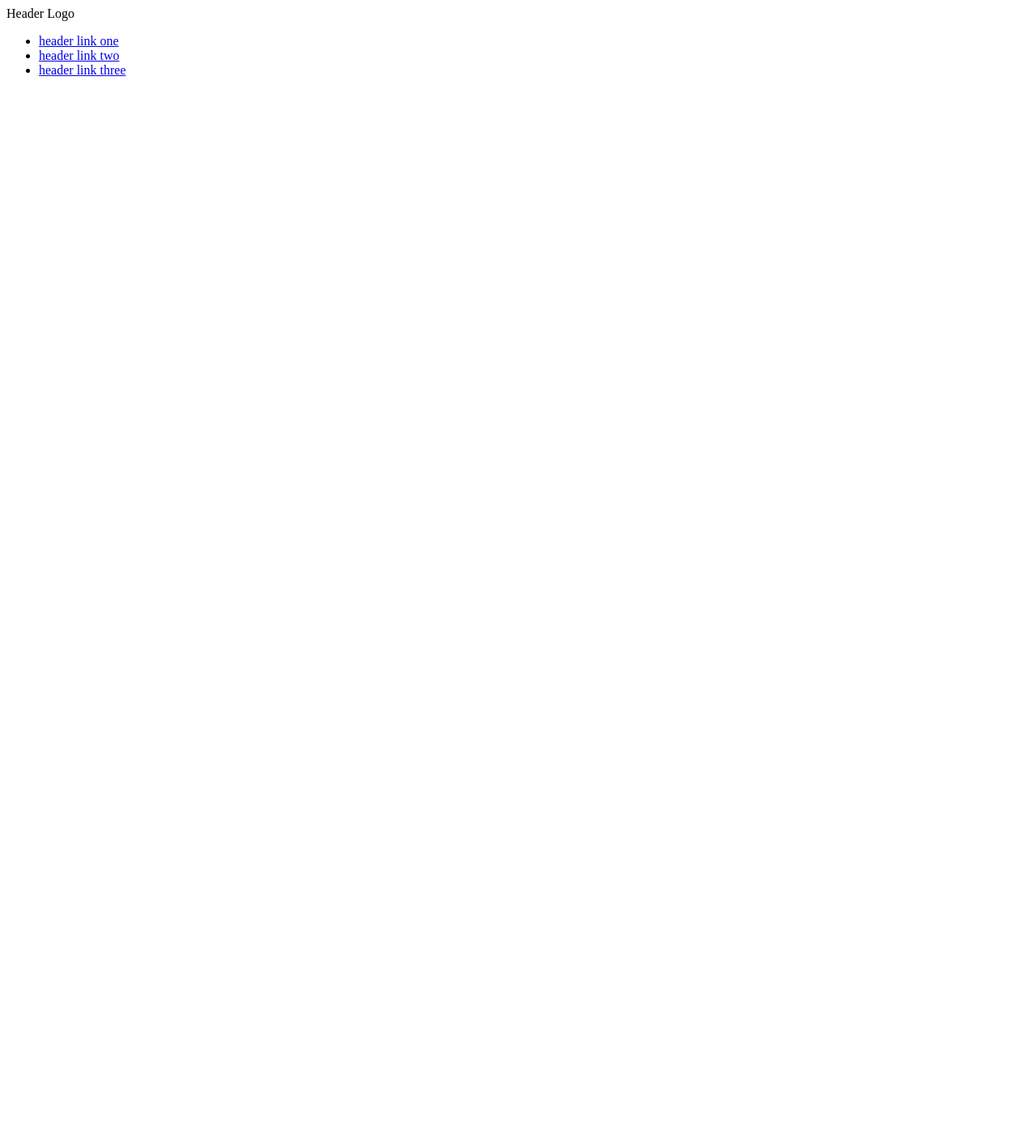
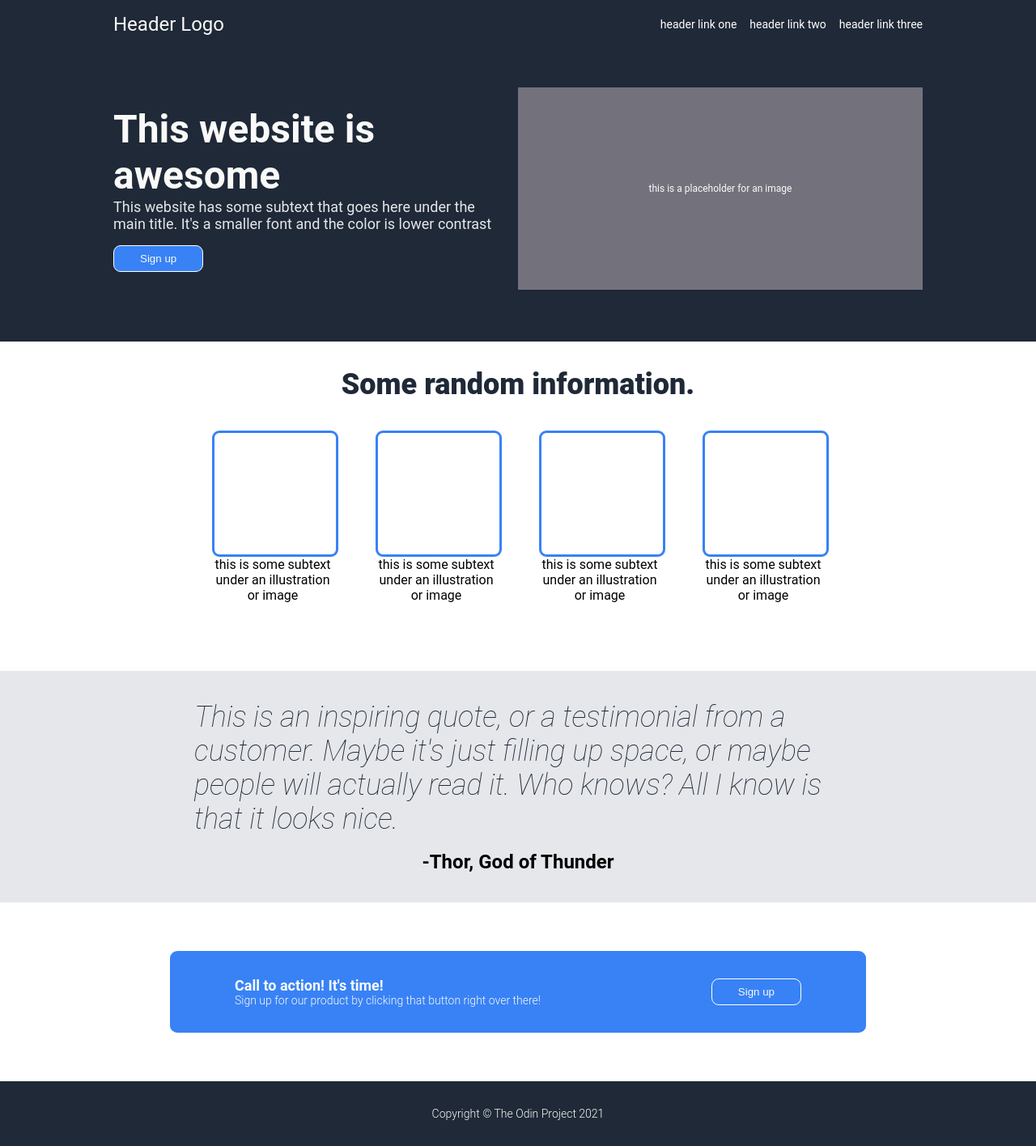
Before and after one commit to 0xNorbu/html-css-landing-page, a plain HTML site: page index.html in a window 1280 px wide. Shown: the whole page at 81% size. Before the commit the page ends 800 px from the top, so only its background shows below. Drawn offline with Linux system fonts and the light colour scheme.

Commit message:
Complete landing page

```diff
--- a/index.html
+++ b/index.html
@@ -9,6 +9,7 @@
     </head>
     <body>
         <div class="header">
+            <div class="navigation-bar">
                 <div class="logo">Header Logo</div>
                 <ul class="links">
                     <li><a href="#">header link one</a></li>
@@ -16,5 +17,63 @@
                     <li><a href="#">header link three</a></li>
                 </ul>
             </div>
+            <div class="hero-section">
+                <div class="left">
+                    <div class="hero-title">This website is awesome</div>
+                    <div class="description">This website has some subtext that goes here under the main title. It's a smaller font and the color is lower contrast</div>
+                    <button class="sign-up">Sign up</button>
+                </div>
+                <div class="right">
+                    <div class="hero-img">this is a placeholder for an image</div>
+                </div>
+            </div>
+        </div>
+
+        <div class="container-one">
+            <div class="information-header">Some random information.</div>
+            <div class="items">
+                <div class="info">
+                    <div class="square"></div>
+                    <div class="text">this is some subtext under an illustration or image</div>
+                </div>
+                <div class="info">
+                    <div class="square"></div>
+                    <div class="text">this is some subtext under an illustration or image</div>
+                </div>
+                <div class="info">
+                    <div class="square"></div>
+                    <div class="text">this is some subtext under an illustration or image</div>
+                </div>
+                <div class="info">
+                    <div class="square"></div>
+                    <div class="text">this is some subtext under an illustration or image</div>
+                </div>
+            </div>
+        </div>
+
+        <div class="quote">
+            <div class="quote-text">This is an inspiring quote, or a testimonial
+                from a customer. Maybe it's just filling up space, or maybe people
+                will actually read it. Who knows? All I know is that it looks nice.
+            </div>
+            <div class="author">-Thor, God of Thunder</div>
+        </div>
+
+        <div class="action">
+            <div class="action-container">
+                <div class="action-words">
+                    <div class="action-title">Call to action! It's time!</div>
+                    <div class="action-description">Sign up for our product by clicking that
+                    button right over there!
+                    </div>
+                </div>
+                <button class="sign-up">Sign up</button>
+            </div>
+        </div>
+
+        <div class="footer">
+            <div class="copyright">Copyright © The Odin Project 2021</div>
+        </div>
+
     </body>
 </html>
--- a/style.css
+++ b/style.css
@@ -0,0 +1,195 @@
+body {
+    font-family: "roboto", sans-serif;
+    margin: 0;
+}
+
+.header,
+.hero-section {
+    background-color: #1f2937;
+}
+
+.navigation-bar {
+    display: flex;
+    justify-content: space-between;
+    align-items: center;
+    width: 1000px;
+    margin: auto;
+    padding-top: 16px;
+}
+
+.logo {
+    font-size: 24px;
+    color: #F9FAF8;
+}
+
+a {
+    text-decoration: none;
+    color: #ffffff;
+}
+
+ul {
+    color: #eeeeee;
+    display: flex;
+    list-style: none;
+    margin: 0;
+    gap: 16px;
+    font-size: 14px;
+}
+
+.hero-section {
+    width: 1000px;
+    display: flex;
+    justify-content: space-between;
+    align-items: center;
+    margin: auto;
+    padding: 64px 0;
+}
+
+.hero-img {
+    display: flex;
+    justify-content: center;
+    align-items: center;
+    width: 500px;
+    height: 250px;
+    background-color: #73727c;
+    font-size: 12px;
+    color: #F9FAF8;
+}
+
+.hero-title {
+    font-size: 48px;
+    color: #F9FAF8;
+    font-weight: bolder;
+    display: flex;
+    width: 400px;
+    flex-wrap: wrap;
+}
+
+.description {
+    font-size: 18px;
+    color: #E5E7EB;
+    display: flex;
+    width: 480px;
+    flex-wrap: wrap;
+    margin-bottom: 16px;
+}
+
+.sign-up {
+    background-color: #3882F6;
+    padding: 8px 32px;
+    border-radius: 6px;
+    color: #F9FAF8;
+    border-style: none;
+}
+
+.container-one {
+    padding: 32px 0;
+    background-color: #FFFFFF;
+    margin-bottom: 52px;
+}
+
+.information-header {
+    font-size: 36px;
+    color: #1F2937;
+    font-weight: 900;
+    text-align: center;
+    margin-bottom: 36px;
+}
+
+.items {
+    display: flex;
+    justify-content: center;
+    align-items: center;
+    text-align: center;
+    gap: 52px;
+}
+
+.info {
+    max-width: 150px;
+    gap: 24px;
+}
+
+.square {
+    width: 150px;
+    height: 150px;
+    border: 3px solid #3882F6;
+    border-radius: 9px;
+}
+
+.quote {
+    display: flex;
+    justify-content: center;
+    align-items: center;
+    background-color: #E5E7EB;
+    padding: 36px 0;
+    flex-direction: column;
+}
+
+.quote-text {
+    display: flex;
+    width: 800px;
+    flex-wrap: wrap;
+    font-size: 36px;
+    font-style: italic;
+    font-weight: 200;
+    color: #1F2937;
+    margin-bottom: 18px;
+}
+
+.author {
+    display: flex;
+    flex-direction: row-reverse;
+    font-size: 24px;
+    font-weight: bold;
+}
+
+.action {
+    display: flex;
+    justify-content: center;
+    align-items: center;
+    padding: 60px 0;
+    background-color: #FFFFFF;
+}
+
+.action-container {
+    width: 700px;
+    display: flex;
+    justify-content: space-between;
+    align-items: center;
+    background-color: #3882F6;
+    padding: 32px 80px;
+    border-radius: 9px;
+}
+
+.action-words {
+    display: flex;
+    justify-content: center;
+    align-items: left;
+    flex-direction: column;
+}
+
+.action-title {
+    color: #F9FAF8;
+    font-size: 18px;
+    font-weight: bold;
+}
+
+.action-description,
+.copyright {
+    color: #F9FAF8;
+    font-size: 14px;
+    font-weight: 300;
+}
+
+.sign-up {
+    border: 1px solid white;
+    border-radius: 9px;
+}
+
+.footer {
+    display: flex;
+    justify-content: center;
+    align-items: center;
+    background-color: #1f2937;
+    padding: 32px 0;
+}
```
Also changed, not shown: img/jelly.jpg (added). Lines whose indentation alone changed are shown as unchanged.
